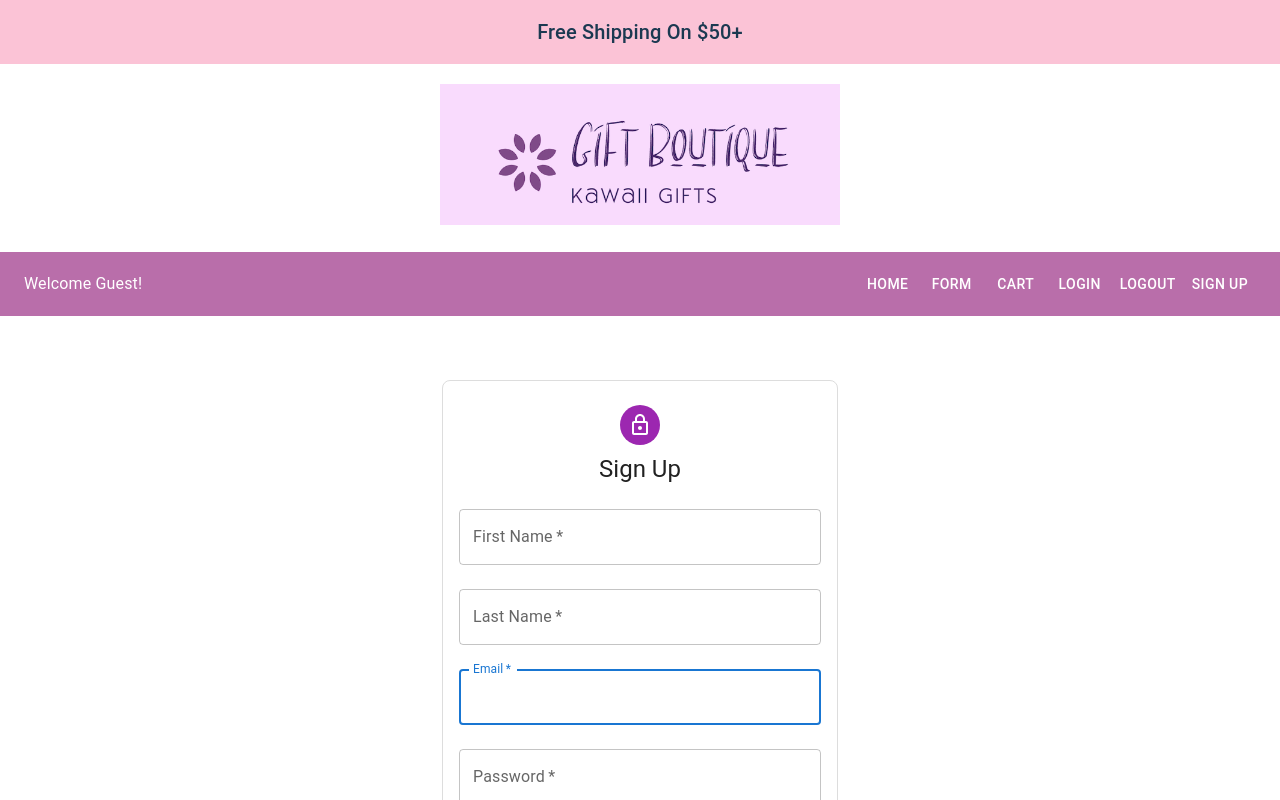
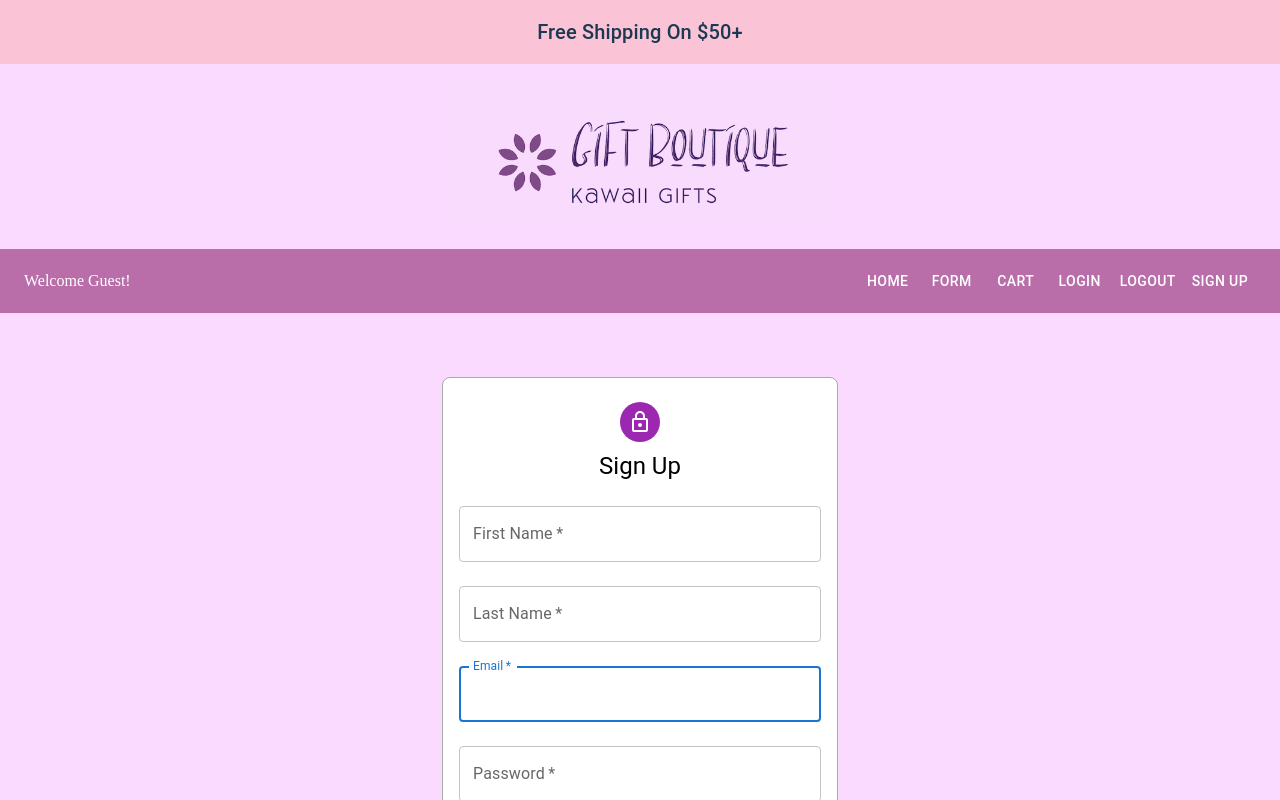
Before and after one commit to wendy174/gift_boutique, a React (Vite) app in the folder client/: page /signup in a window 1280 px wide. Shown: the top 800 px of the page. Built offline with nearby package versions, Linux system fonts and the light colour scheme; no server answers.

Commit message:
signup css form completed

```diff
--- a/client/src/components/SignUp.jsx
+++ b/client/src/components/SignUp.jsx
@@ -76,10 +76,11 @@ const handleSubmit = async (e) => {
   return (
     <ThemeProvider theme={theme}>
       <Container component="main" maxWidth="xs">
-        <CssBaseline />
+
         <Box
           sx={{
             marginTop: 8,
+            marginBottom: 8,
             display: 'flex',
             flexDirection: 'column',
             alignItems: 'center',
@@ -87,6 +88,8 @@ const handleSubmit = async (e) => {
             border: '1px solid #ddd',
             borderRadius: '8px'
           }}
+          style={{ backgroundColor: 'white', border: '1px solid #aaa' }}
+
 
         >
           <Avatar sx={{ m: 1, bgcolor: 'secondary.main' }}>
```
